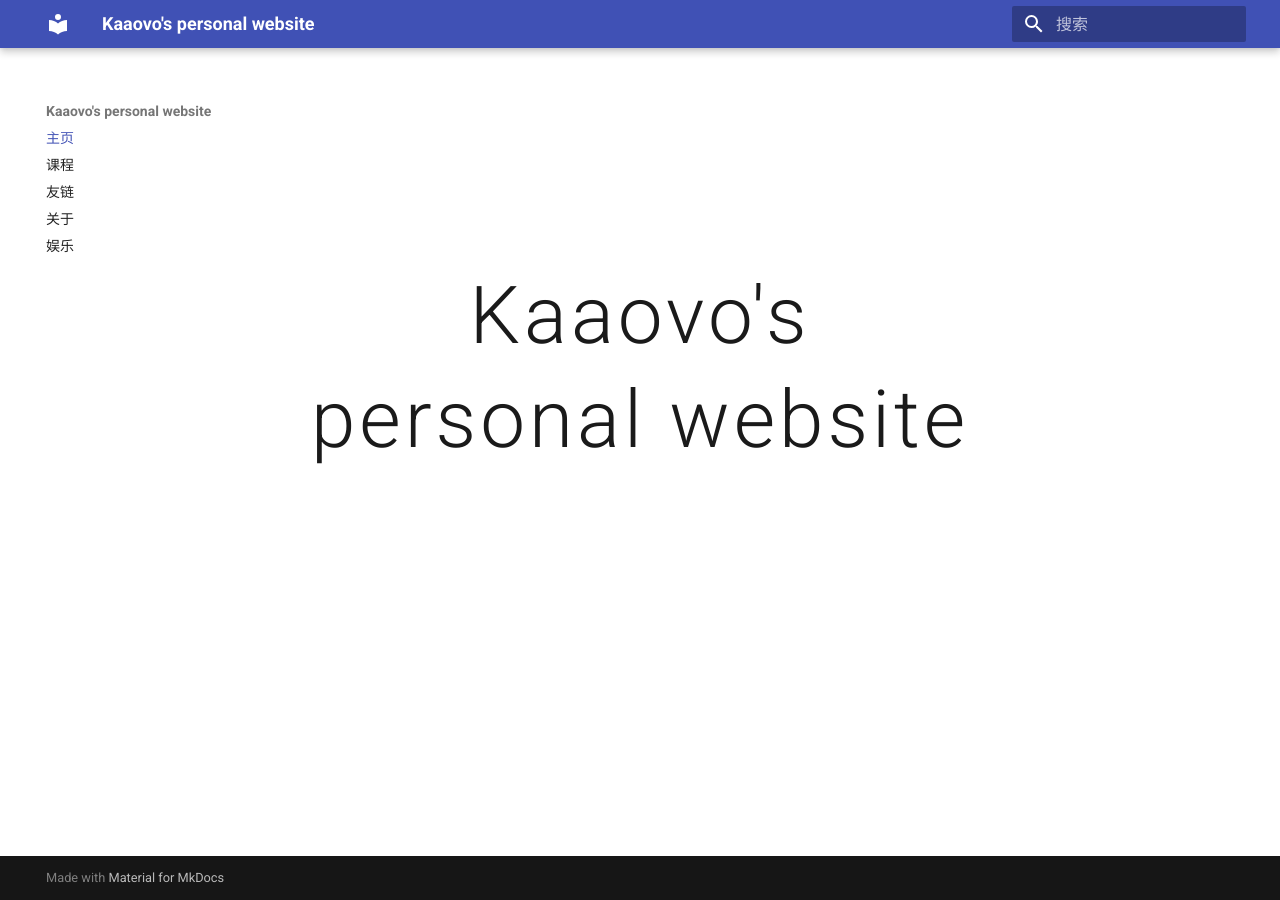
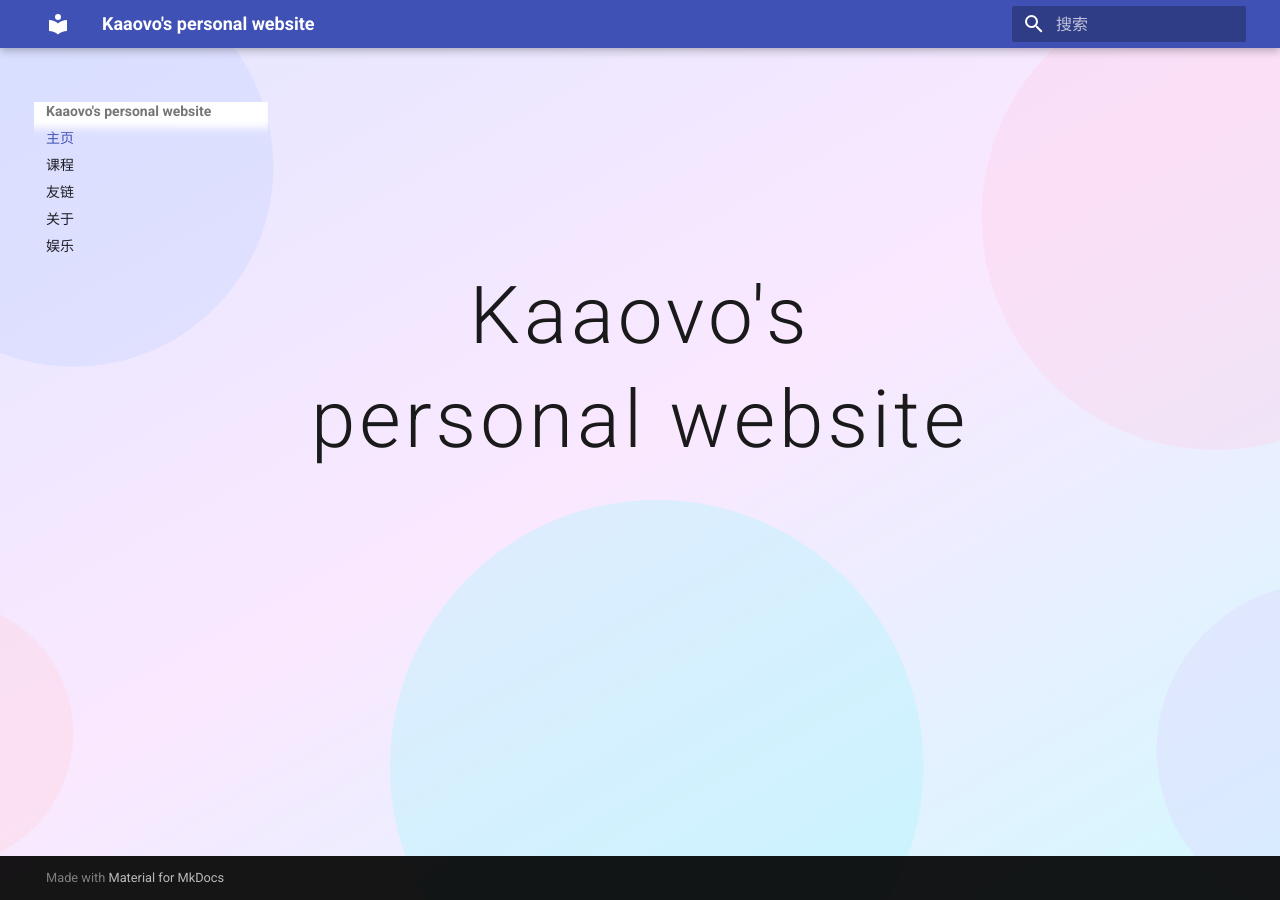
Before and after one commit to rainwithin/rainwithin.github.io, an MkDocs documentation site: the page built from docs/index.md, in a window 1280 px wide. Built offline with MkDocs 1.6.1 and Material for MkDocs 9.7.7, drawn with Linux system fonts in a browser that asks for light colours.

Commit message:
添加全站背景图

```diff
--- /dev/null
+++ b/docs/stylesheets/extra.css
@@ -0,0 +1,8 @@
+/* 全站背景图 */
+body {
+  background-image: url("../assets/bg.svg");
+  background-size: cover;
+  background-attachment: fixed;
+  background-position: center;
+  background-repeat: no-repeat;
+}
--- a/mkdocs.yml
+++ b/mkdocs.yml
@@ -5,6 +5,9 @@ theme:
   name: material
   language: zh
 
+extra_css:
+  - stylesheets/extra.css
+
 nav:
   - 主页: index.md
   - 课程: course/index.md
```
Also changed, not shown: docs/assets/bg.svg (added).
